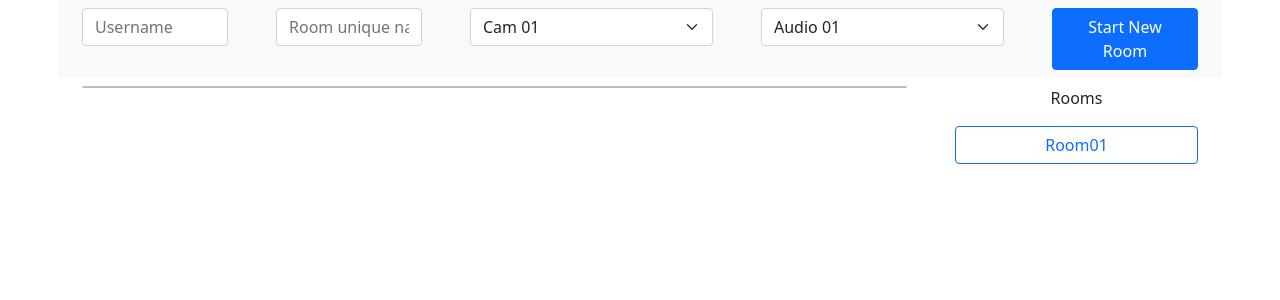
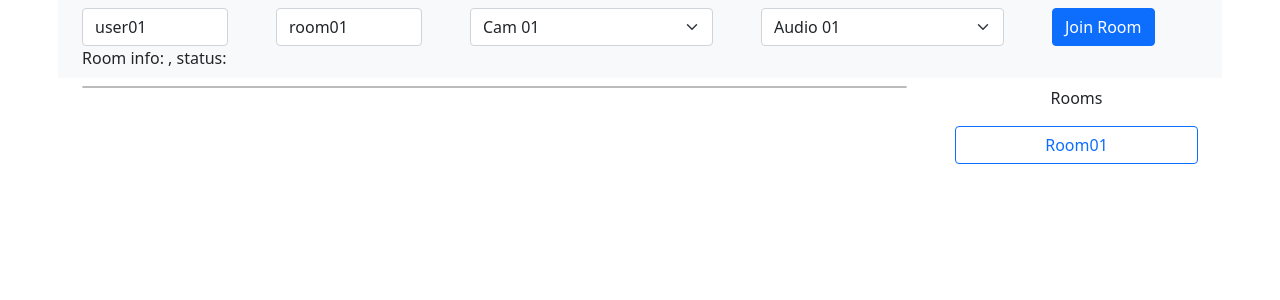
Before and after one commit to khoitnm/practice-twilio-full-flow, a React (Create React App) app in the folder pro-00-fe-simple/: page / in a window 1280 px wide. Shown: the top 300 px of the page. Built offline with nearby package versions, Linux system fonts and the light colour scheme; no server answers.

Commit message:
Start new or join an existing room

```diff
--- a/pro-00-fe-simple/src/common/twilio/video/TwilioVideoClient.ts
+++ b/pro-00-fe-simple/src/common/twilio/video/TwilioVideoClient.ts
@@ -1,23 +1,18 @@
 import Video, {Room} from "twilio-video";
 import backendVideoClient from "./BackendVideoClient";
-import authenticationService from "../../../login/AuthenticationService";
 
 const twilioVideoClient = {
 
-  startNewVideoRoomOneOnOne: async (targetParticipantName: string): Promise<Room> => {
-    const authenticatedUser = authenticationService.validateAuthenticated();
-    const roomUniqueName = `${authenticatedUser.username}_${targetParticipantName}`;
+  startNewVideoRoomOneOnOne: async (accessToken: string, roomUniqueName: string): Promise<Room> => {
     const videoRoom = await backendVideoClient.createRoom(roomUniqueName);
-    const room: Room = await Video.connect(authenticatedUser.twilioAccessToken, {name: videoRoom.uniqueName});
+    const room: Room = await Video.connect(accessToken, {name: roomUniqueName});
     return room;
   },
 
-  joinVideoRoom: async (roomUniqueName: string): Promise<Room> => {
-    const authenticatedUser = authenticationService.validateAuthenticated();
-    const room: Room = await Video.connect(authenticatedUser.twilioAccessToken, {name: roomUniqueName});
+  joinVideoRoom: async (accessToken: string, roomUniqueName: string): Promise<Room> => {
+    const room: Room = await Video.connect(accessToken, {name: roomUniqueName});
     return room;
   },
-
   listRooms: async (): Promise<Room[]> => {
     // const authenticatedUser = authenticationService.validateAuthenticated();
     // const videoRoom = await backendVideoClient.createRoom();
--- a/pro-00-fe-simple/src/video/VideoRoomStarter.tsx
+++ b/pro-00-fe-simple/src/video/VideoRoomStarter.tsx
@@ -1,62 +1,96 @@
 import React, {useState} from "react";
 import {Room} from "twilio-video";
+import backendTwilioAccessClient from "../common/twilio/accesstoken/BackendTwilioAccessClient";
+import twilioVideoClient from "../common/twilio/video/TwilioVideoClient";
+
+enum VideoStatus {
+  NONE, CONNECTED, DISCONNECTED
+}
 
 export interface VideoRoomStarterProps {
   callbackStartVideoCall: (result: any) => void;
 };
 
 const VideoRoomStarter = (props: VideoRoomStarterProps): JSX.Element => {
-  let accessToken: string;
-  let room: Room;
-
   const [inputUsername, setInputUsername] = useState<string>('user01');
   const [inputRoomName, setInputRoomName] = useState<string>('room01');//We use the name 'inputRoomName' to distinguish with room.name
-  const [joinStatus, setJoinStatus] = useState<boolean>(false);//whether joined Video Room or not.
+  const [room, setRoom] = useState<Room>();
+  const [accessToken, setAccessToken] = useState<string>();
+  const [joinStatus, setJoinStatus] = useState<VideoStatus>(VideoStatus.NONE);//whether joined Video Room or not.
 
-  const onStartVideoRoom = () => {
-    console.log(`${inputUsername} - ${inputRoomName}`);
-    setJoinStatus(true);
+  const isJoinedVideo = () => {
+    return joinStatus === VideoStatus.CONNECTED;
+  }
+
+  const onStartVideoRoom = async () => {
+    let existToken;
+
+    if (accessToken) {
+      existToken = accessToken;
+    } else {
+      const twilioAccess = await backendTwilioAccessClient.createAccessToken(inputUsername);
+      existToken = twilioAccess.accessToken;
+      setAccessToken(existToken);
+    }
+
+    //Start New or Join Existing Room
+    if (room) {
+      const joinedRoom = await twilioVideoClient.joinVideoRoom(existToken, inputRoomName);
+      setRoom(joinedRoom);
+    }else {
+      const joinedRoom = await twilioVideoClient.startNewVideoRoomOneOnOne(existToken, inputRoomName);
+      setRoom(joinedRoom);
+    }
+
+    setJoinStatus(VideoStatus.CONNECTED);
     props.callbackStartVideoCall({accessToken, username: inputUsername, room});
   }
+
   const onLeaveVideoCall = () => {
-    setJoinStatus(false);
+    const disconnectedRoom = room?.disconnect();
+    setRoom(disconnectedRoom);
+    setJoinStatus(VideoStatus.DISCONNECTED);
   }
 
   return (
     <div className={'row bg-light pt-2 pb-2 gx-5'}>
       <div className={'col-2'}>
         <input type={'input'} placeholder={'Username'} title={'username'} className={'form-control'}
-               disabled={joinStatus}
+               value={inputUsername}
+               disabled={isJoinedVideo()}
                onChange={(e) => setInputUsername(e.target.value)}/>
       </div>
       <div className={'col-2'}>
         <input type={'input'} placeholder={'Room unique name'} title={'Room Unique Name'} className={'form-control'}
-               disabled={joinStatus}
+               value={inputRoomName}
+               disabled={isJoinedVideo()}
                onChange={(e) => setInputRoomName(e.target.value)}/>
       </div>
       <div className={'col-3'}>
-        <select disabled={joinStatus} title={'Camera option'} defaultValue={'01'} className={'form-select'}>
+        <select disabled={isJoinedVideo()} title={'Camera option'} defaultValue={'01'} className={'form-select'}>
           <option value={'01'}>Cam 01</option>
           <option value={'02'}>Cam 02</option>
         </select>
       </div>
       <div className={'col-3'}>
-        <select disabled={joinStatus} title={'Audio option'} defaultValue={'01'} className={'form-select'}>
+        <select disabled={isJoinedVideo()} title={'Audio option'} defaultValue={'01'} className={'form-select'}>
           <option value={'01'}>Audio 01</option>
           <option value={'02'}>Audio 02</option>
         </select>
       </div>
       <div className={'col-2'}>
-        <button onClick={onStartVideoRoom} hidden={joinStatus} className={'btn btn-primary'}>
-          Start New Room
+        <button onClick={onStartVideoRoom} hidden={isJoinedVideo()} className={'btn btn-primary'}>
+          Join Room
         </button>
-        <button onClick={onLeaveVideoCall} hidden={!joinStatus} className={'btn btn-primary'}>
+        <button onClick={onLeaveVideoCall} hidden={joinStatus === VideoStatus.DISCONNECTED || joinStatus === VideoStatus.NONE} className={'btn btn-primary'}>
           Leave Room
         </button>
 
       </div>
+      <div className={'col-12'}>
+        Room info: {room?.sid}, status: {room?.state}
+      </div>
     </div>
-
   );
 };
 
```
